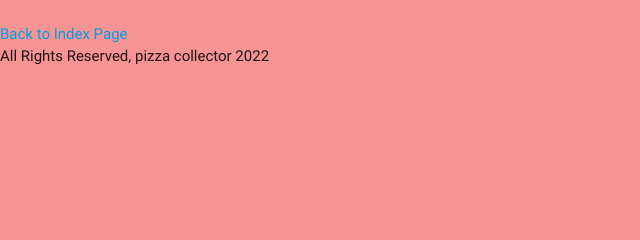
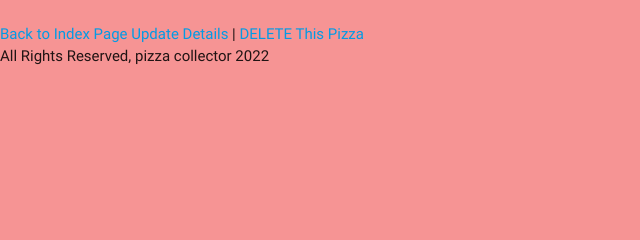
Before and after one commit to sei-ec-remote/Finch_Collector, a Django app: template pizzacollector/main_app/templates/pizza/show.html in a window 1280 px wide. Shown: the part 309-549 px from the top of the page, without its empty margins (0-640 px from the left). Run offline with Django 3.2, Linux system fonts and the light colour scheme; the template is opened without the code that fills it, so the values that code supplies are empty.

Commit message:
adds update and delete buttons

```diff
--- a/pizzacollector/main_app/templates/pizza/show.html
+++ b/pizzacollector/main_app/templates/pizza/show.html
@@ -6,4 +6,6 @@
 <p> Type: {{ pizza.type }}</p>
 <p> Toppings: {{ pizza.toppings }}</p>
 <a href="/pizza">Back to Index Page</a>
+<a href="{% url 'pizza_update' pizza.id %}">Update Details</a> |
+<a href="{% url 'pizza_delete' pizza.id %}">DELETE This Pizza</a>
 {% endblock %}
```
